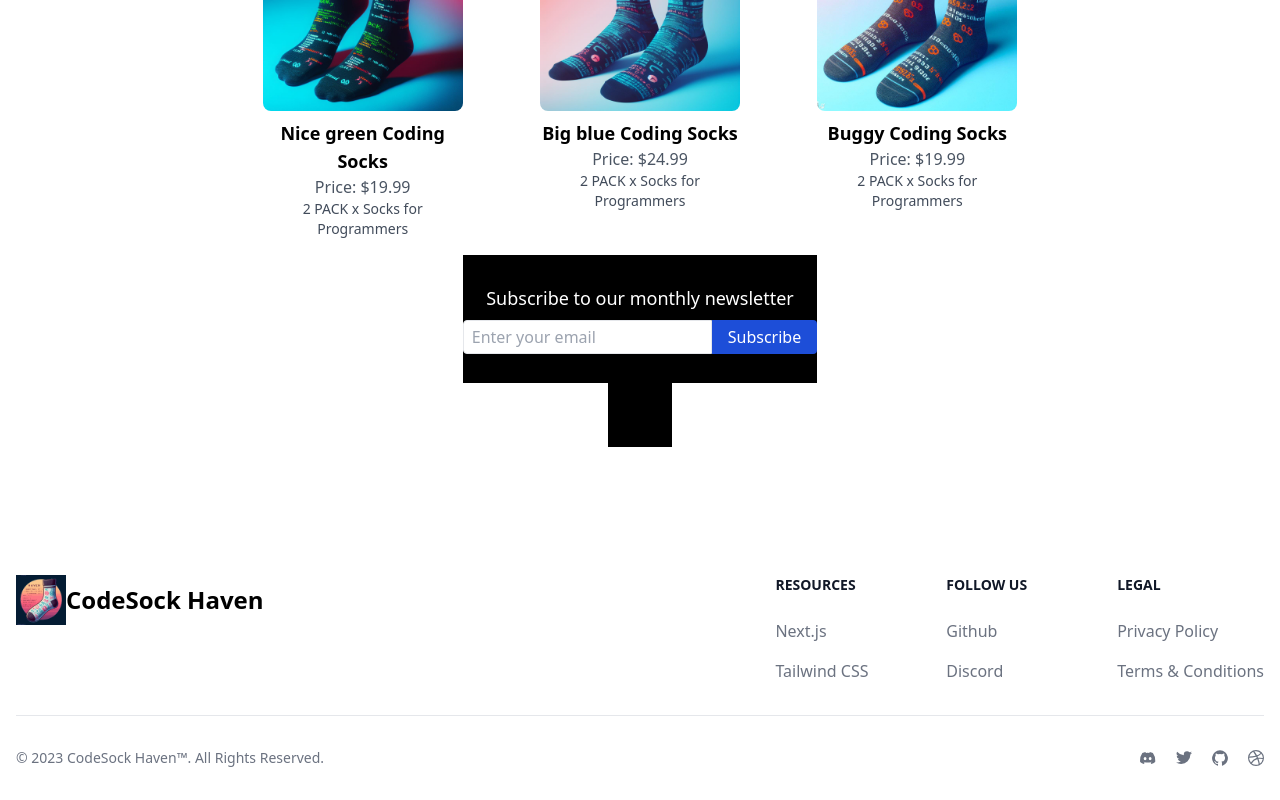
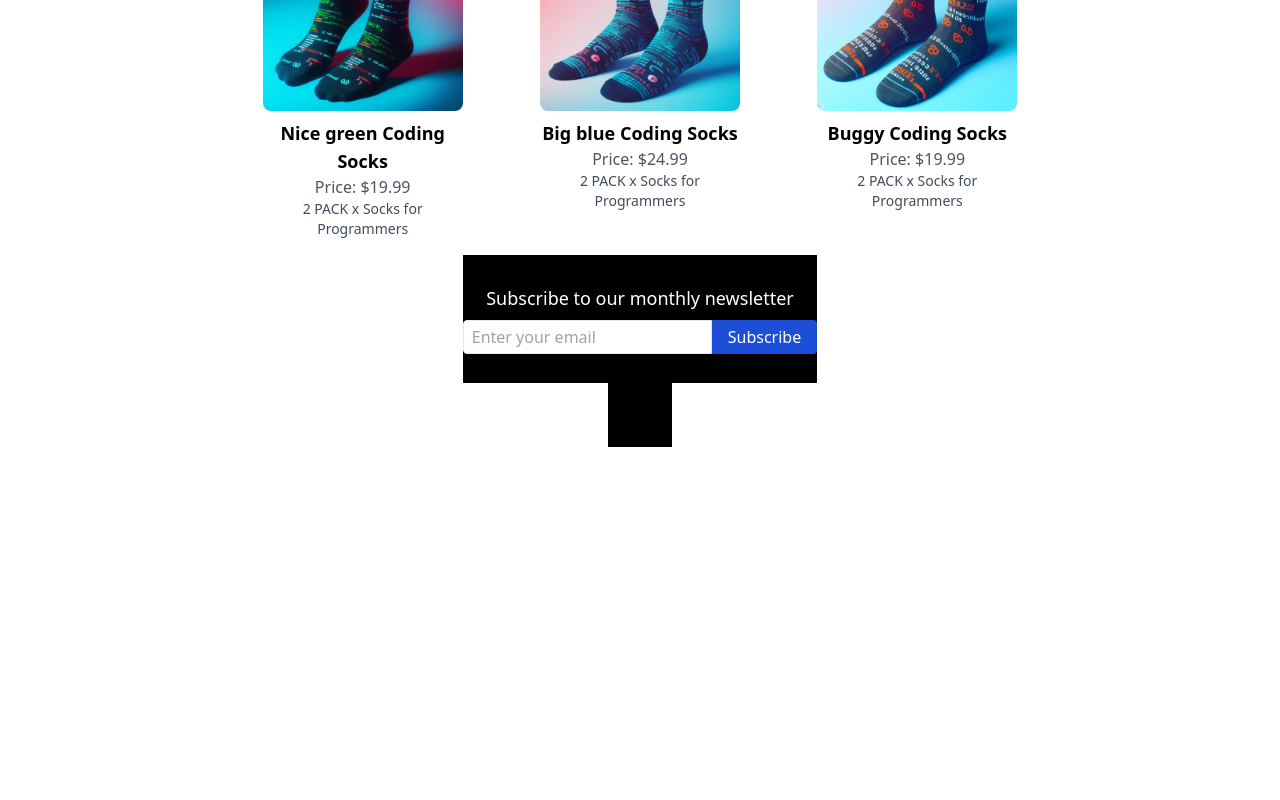
Before and after one commit to FabianDev001/CodeSock-Haven, a Next.js app: page / in a window 1280 px wide. Shown: the part 706-1506 px from the top of the page. After the commit the page ends 1249 px from the top, so only its background shows below. Built offline with nearby package versions, Linux system fonts and the light colour scheme.

Commit message:
Updates Leute Updates

```diff
--- a/src/app/layout.tsx
+++ b/src/app/layout.tsx
@@ -66,97 +66,6 @@ export default function RootLayout({
           </nav>
 
           <main>{children}</main>
-
-
-
-
-
-        <footer className="bg-white dark:bg-gray-900">
-    <div className="mx-auto w-full max-w-screen-xl p-4 py-6 lg:py-8">
-        <div className="md:flex md:justify-between">
-          <div className="mb-6 md:mb-0">
-              <a href="https://flowbite.com/" className="flex items-center">
-              <Image
-                src="/CodeSocks-Haven.png"
-                width={50}
-                height={50}
-                alt="Coding Socks Haven Logo"
-              />
-                  <span className="self-center text-2xl font-semibold whitespace-nowrap dark:text-white">CodeSock Haven</span>
-              </a>
-          </div>
-          <div className="grid grid-cols-2 gap-8 sm:gap-6 sm:grid-cols-3">
-              <div>
-                  <h2 className="mb-6 text-sm font-semibold text-gray-900 uppercase dark:text-white">Resources</h2>
-                  <ul className="text-gray-500 dark:text-gray-400 font-medium">
-                      <li className="mb-4">
-                          <a href="https://nextjs.org/" className="hover:underline">Next.js</a>
-                      </li>
-                      <li>
-                          <a href="https://tailwindcss.com/" className="hover:underline">Tailwind CSS</a>
-                      </li>
-                  </ul>
-              </div>
-              <div>
-                  <h2 className="mb-6 text-sm font-semibold text-gray-900 uppercase dark:text-white">Follow us</h2>
-                  <ul className="text-gray-500 dark:text-gray-400 font-medium">
-                      <li className="mb-4">
-                          <a href="https://github.com/FabianDev001/CodeSock-Haven" className="hover:underline ">Github</a>
-                      </li>
-                      <li>
-                          <a href="https://discord.gg/kErh46Fer5" className="hover:underline">Discord</a>
-                      </li>
-                  </ul>
-              </div>
-              <div>
-                  <h2 className="mb-6 text-sm font-semibold text-gray-900 uppercase dark:text-white">Legal</h2>
-                  <ul className="text-gray-500 dark:text-gray-400 font-medium">
-                      <li className="mb-4">
-                          <a href="/legal/policy" className="hover:underline">Privacy Policy</a>
-                      </li>
-                      <li>
-                          <a href="/legal/press" className="hover:underline">Terms &amp; Conditions</a>
-                      </li>
-                  </ul>
-              </div>
-          </div>
-      </div>
-      <hr className="my-6 border-gray-200 sm:mx-auto dark:border-gray-700 lg:my-8" />
-      <div className="sm:flex sm:items-center sm:justify-between">
-          <span className="text-sm text-gray-500 sm:text-center dark:text-gray-400">© 2023 <a href="/" className="hover:underline">CodeSock Haven™</a>. All Rights Reserved.
-          </span>
-          <div className="flex mt-4 sm:justify-center sm:mt-0">
-              <a href="#" className="text-gray-500 hover:text-gray-900 dark:hover:text-white ms-5">
-                  <svg className="w-4 h-4" aria-hidden="true" xmlns="http://www.w3.org/2000/svg" fill="currentColor" viewBox="0 0 21 16">
-                        <path d="M16.942 1.556a16.3 16.3 0 0 0-4.126-1.3 12.04 12.04 0 0 0-.529 1.1 15.175 15.175 0 0 0-4.573 0 11.585 11.585 0 0 0-.535-1.1 16.274 16.274 0 0 0-4.129 1.3A17.392 17.392 0 0 0 .182 13.218a15.785 15.785 0 0 0 4.963 2.521c.41-.564.773-1.16 1.084-1.785a10.63 10.63 0 0 1-1.706-.83c.143-.106.283-.217.418-.33a11.664 11.664 0 0 0 10.118 0c.137.113.277.224.418.33-.544.328-1.116.606-1.71.832a12.52 12.52 0 0 0 1.084 1.785 16.46 16.46 0 0 0 5.064-2.595 17.286 17.286 0 0 0-2.973-11.59ZM6.678 10.813a1.941 1.941 0 0 1-1.8-2.045 1.93 1.93 0 0 1 1.8-2.047 1.919 1.919 0 0 1 1.8 2.047 1.93 1.93 0 0 1-1.8 2.045Zm6.644 0a1.94 1.94 0 0 1-1.8-2.045 1.93 1.93 0 0 1 1.8-2.047 1.918 1.918 0 0 1 1.8 2.047 1.93 1.93 0 0 1-1.8 2.045Z"/>
-                    </svg>
-                  <span className="sr-only">Discord community</span>
-              </a>
-              <a href="#" className="text-gray-500 hover:text-gray-900 dark:hover:text-white ms-5">
-                  <svg className="w-4 h-4" aria-hidden="true" xmlns="http://www.w3.org/2000/svg" fill="currentColor" viewBox="0 0 20 17">
-                    <path fillRule="evenodd" d="M20 1.892a8.178 8.178 0 0 1-2.355.635 4.074 4.074 0 0 0 1.8-2.235 8.344 8.344 0 0 1-2.605.98A4.13 4.13 0 0 0 13.85 0a4.068 4.068 0 0 0-4.1 4.038 4 4 0 0 0 .105.919A11.705 11.705 0 0 1 1.4.734a4.006 4.006 0 0 0 1.268 5.392 4.165 4.165 0 0 1-1.859-.5v.05A4.057 4.057 0 0 0 4.1 9.635a4.19 4.19 0 0 1-1.856.07 4.108 4.108 0 0 0 3.831 2.807A8.36 8.36 0 0 1 0 14.184 11.732 11.732 0 0 0 6.291 16 11.502 11.502 0 0 0 17.964 4.5c0-.177 0-.35-.012-.523A8.143 8.143 0 0 0 20 1.892Z" clipRule="evenodd"/>
-                </svg>
-                  <span className="sr-only">Twitter page</span>
-              </a>
-              <a href="#" className="text-gray-500 hover:text-gray-900 dark:hover:text-white ms-5">
-                  <svg className="w-4 h-4" aria-hidden="true" xmlns="http://www.w3.org/2000/svg" fill="currentColor" viewBox="0 0 20 20">
-                        <path fillRule="evenodd" d="M10 .333A9.911 9.911 0 0 0 6.866 19.65c.5.092.678-.215.678-.477 0-.237-.01-1.017-.014-1.845-2.757.6-3.338-1.169-3.338-1.169a2.627 2.627 0 0 0-1.1-1.451c-.9-.615.07-.6.07-.6a2.084 2.084 0 0 1 1.518 1.021 2.11 2.11 0 0 0 2.884.823c.044-.503.268-.973.63-1.325-2.2-.25-4.516-1.1-4.516-4.9A3.832 3.832 0 0 1 4.7 7.068a3.56 3.56 0 0 1 .095-2.623s.832-.266 2.726 1.016a9.409 9.409 0 0 1 4.962 0c1.89-1.282 2.717-1.016 2.717-1.016.366.83.402 1.768.1 2.623a3.827 3.827 0 0 1 1.02 2.659c0 3.807-2.319 4.644-4.525 4.889a2.366 2.366 0 0 1 .673 1.834c0 1.326-.012 2.394-.012 2.72 0 .263.18.572.681.475A9.911 9.911 0 0 0 10 .333Z" clipRule="evenodd"/>
-                  </svg>
-                  <span className="sr-only">GitHub account</span>
-              </a>
-              <a href="#" className="text-gray-500 hover:text-gray-900 dark:hover:text-white ms-5">
-                  <svg className="w-4 h-4" aria-hidden="true" xmlns="http://www.w3.org/2000/svg" fill="currentColor" viewBox="0 0 20 20">
-                    <path fillRule="evenodd" d="M10 0a10 10 0 1 0 10 10A10.009 10.009 0 0 0 10 0Zm6.613 4.614a8.523 8.523 0 0 1 1.93 5.32 20.094 20.094 0 0 0-5.949-.274c-.059-.149-.122-.292-.184-.441a23.879 23.879 0 0 0-.566-1.239 11.41 11.41 0 0 0 4.769-3.366ZM8 1.707a8.821 8.821 0 0 1 2-.238 8.5 8.5 0 0 1 5.664 2.152 9.608 9.608 0 0 1-4.476 3.087A45.758 45.758 0 0 0 8 1.707ZM1.642 8.262a8.57 8.57 0 0 1 4.73-5.981A53.998 53.998 0 0 1 9.54 7.222a32.078 32.078 0 0 1-7.9 1.04h.002Zm2.01 7.46a8.51 8.51 0 0 1-2.2-5.707v-.262a31.64 31.64 0 0 0 8.777-1.219c.243.477.477.964.692 1.449-.114.032-.227.067-.336.1a13.569 13.569 0 0 0-6.942 5.636l.009.003ZM10 18.556a8.508 8.508 0 0 1-5.243-1.8 11.717 11.717 0 0 1 6.7-5.332.509.509 0 0 1 .055-.02 35.65 35.65 0 0 1 1.819 6.476 8.476 8.476 0 0 1-3.331.676Zm4.772-1.462A37.232 37.232 0 0 0 13.113 11a12.513 12.513 0 0 1 5.321.364 8.56 8.56 0 0 1-3.66 5.73h-.002Z" clipRule="evenodd"/>
-                </svg>
-                  <span className="sr-only">Dribbble account</span>
-              </a>
-          </div>
-      </div>
-    </div>
-</footer>
-
-
-
         </body>
       </html>
     </>
--- a/src/app/product/[id]/page.tsx
+++ b/src/app/product/[id]/page.tsx
@@ -59,16 +59,16 @@ export default async function Page({
                 </svg>
               ))
             }
-              <span className="ml-1">20 votes</span>
+              <span className="ml-1">{product.votes} voterrrrrrs</span>
             </div>
           </div>
           <p className="font-bold mt-2">Details:</p>
           <p className="font-light mt-3 to-white">{product.largeDescription}</p>
           <div className="text-lg font-bold mt-4">
-            {product.quantity} Products
+            {product.quantity} Products · Price: {product.price}
             <div className="flex items-center space-x-2 mt-2">
-              <button className="bg-blue-500 text-white px-4 py-2 rounded">Buy Now</button>
-              <button className="bg-gray-700 text-white px-4 py-2 rounded">Add to Cart</button>
+              <button className="bg-blue-500 text-white px-4 py-2 rounded hover:bg-blue-700">Buy Now</button>
+              <button className="bg-gray-700 text-white px-4 py-2 rounded hover:bg-gray-900">Add to Cart</button>
             </div>
           </div>
         </div>
--- a/src/products.ts
+++ b/src/products.ts
@@ -7,6 +7,8 @@ const products = [
       smallDescription: "2 PACK x Socks for Programmers",
       largeDescription: "Lorem ipsum dolor sit amet, consectetur adipiscing elit. Nulla euismod, nisl sed tincidunt aliquam, nunc nibh aliquet nunc, vitae aliquam",
       rating: 3,
+      votes: 10,
+      quantity: 10,
     },
     {
       id: 2,
@@ -16,6 +18,8 @@ const products = [
       smallDescription: "2 PACK x Socks for Programmers",
       largeDescription: "Lorem ipsum dolor sit amet, consectetur adipiscing elit. Nulla euismod, nisl sed tincidunt aliquam, nunc nibh aliquet nunc, vitae aliquam",
       rating: 1,
+      votes: 4,
+      quantity: -1,
     },
     {
       id: 3,
@@ -25,6 +29,8 @@ const products = [
       smallDescription: "2 PACK x Socks for Programmers",
       largeDescription: "Lorem ipsum dolor sit amet, consectetur adipiscing elit. Nulla euismod, nisl sed tincidunt aliquam, nunc nibh aliquet nunc, vitae aliquam",
       rating: 4,
+      votes: 20,
+      quantity: 50,
     },
 
   ];
```
Also changed, not shown: public/robots.txt. Lines whose indentation alone changed are shown as unchanged.
